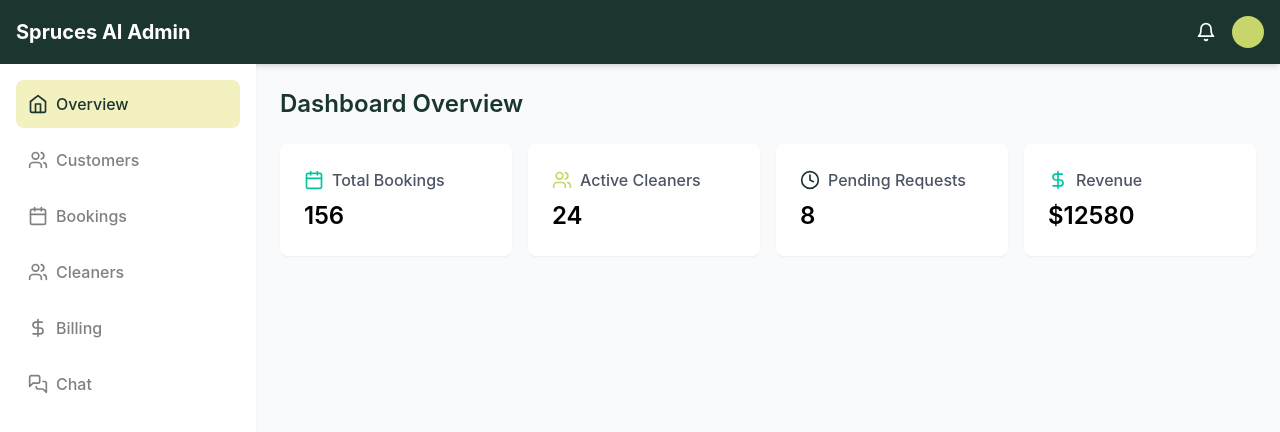
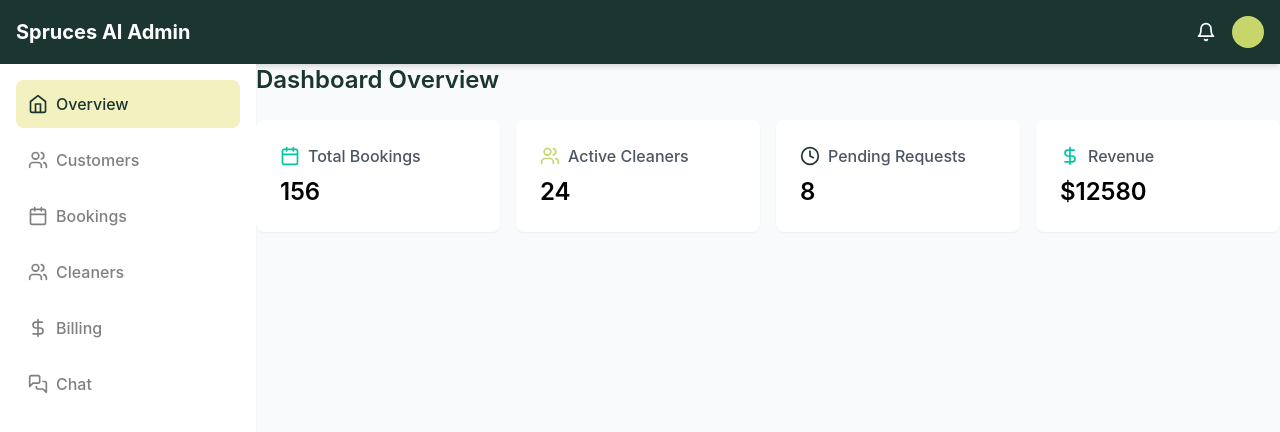
Before and after one commit to Leoplazai/spruces-ai-admin, a Next.js app: page / in a window 1280 px wide. Shown: the top 432 px of the page. Built offline with nearby package versions, Linux system fonts and the light colour scheme.

Commit message:
Update index.js

```diff
--- a/src/pages/index.js
+++ b/src/pages/index.js
@@ -1,4 +1,3 @@
-import CustomerList from '../components/Customers/CustomerList';
 import React, { useState } from 'react';
 import Head from 'next/head';
 import {
@@ -8,13 +7,11 @@ import {
   Bell,
   Home,
   Clock,
-  Plus,
-  Edit,
-  MessageSquare,
-  UserPlus,
-  MessagesSquare,
-  Trash2
+  MessagesSquare
 } from 'lucide-react';
+
+import CustomerList from '../components/Customers/CustomerList';
+import BookingsView from '../components/Bookings/BookingsView';
 
 const AdminDashboard = () => {
   // Brand colors
@@ -27,10 +24,9 @@ const AdminDashboard = () => {
     black: '#000000'
   };
 
-  // States
   const [activeTab, setActiveTab] = useState('overview');
 
-  // Sample Data
+  // Sample data
   const stats = {
     totalBookings: 156,
     activeCleaners: 24,
@@ -61,7 +57,7 @@ const AdminDashboard = () => {
     </div>
   );
 
-return (
+  return (
     <div>
       <Head>
         <title>Spruces AI Admin</title>
@@ -110,10 +106,10 @@ return (
           </div>
 
           {/* Main Content */}
-          <div className="flex-1 p-6 overflow-auto">
+          <div className="flex-1 overflow-auto">
             {activeTab === 'overview' && <OverviewSection />}
             {activeTab === 'customers' && <CustomerList />}
-            {activeTab === 'bookings' && <div>Bookings Content</div>}
+            {activeTab === 'bookings' && <BookingsView />}
             {activeTab === 'cleaners' && <div>Cleaners Content</div>}
             {activeTab === 'billing' && <div>Billing Content</div>}
             {activeTab === 'chat' && <div>Chat Content</div>}
```
